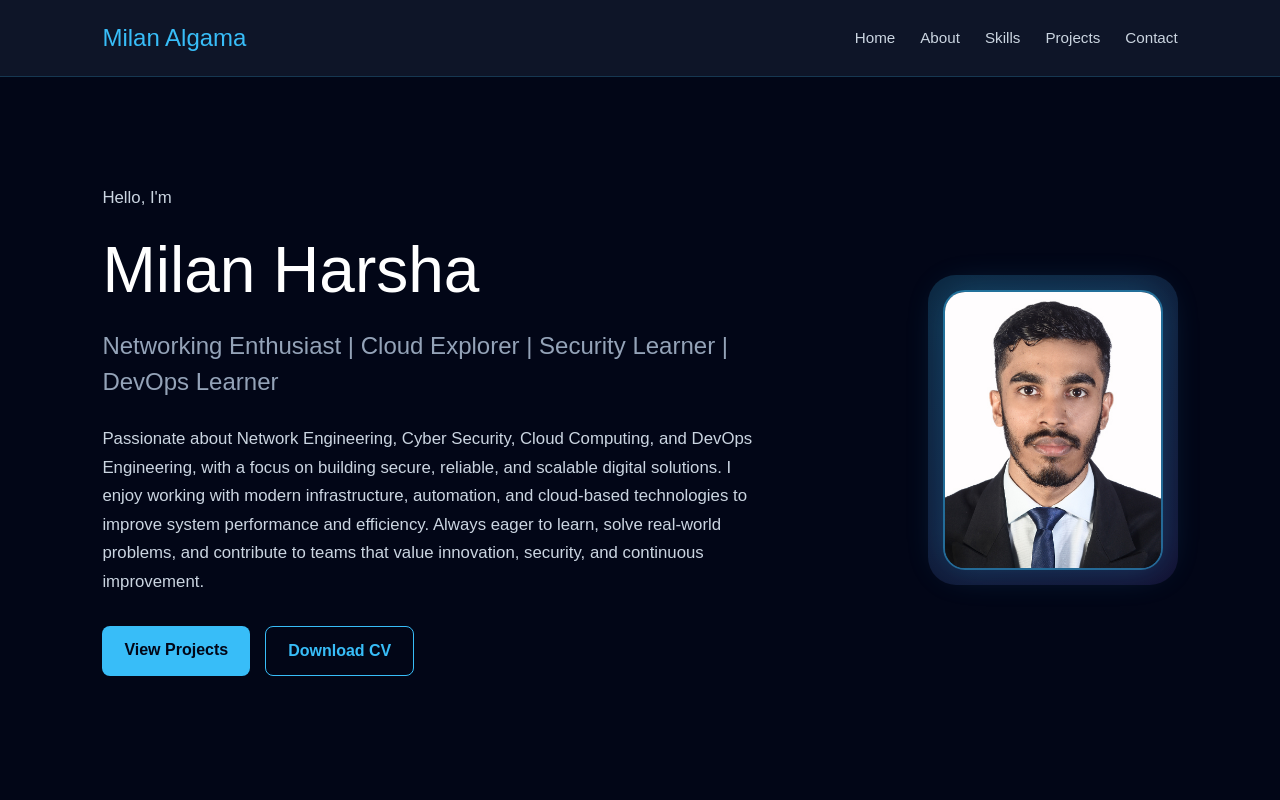
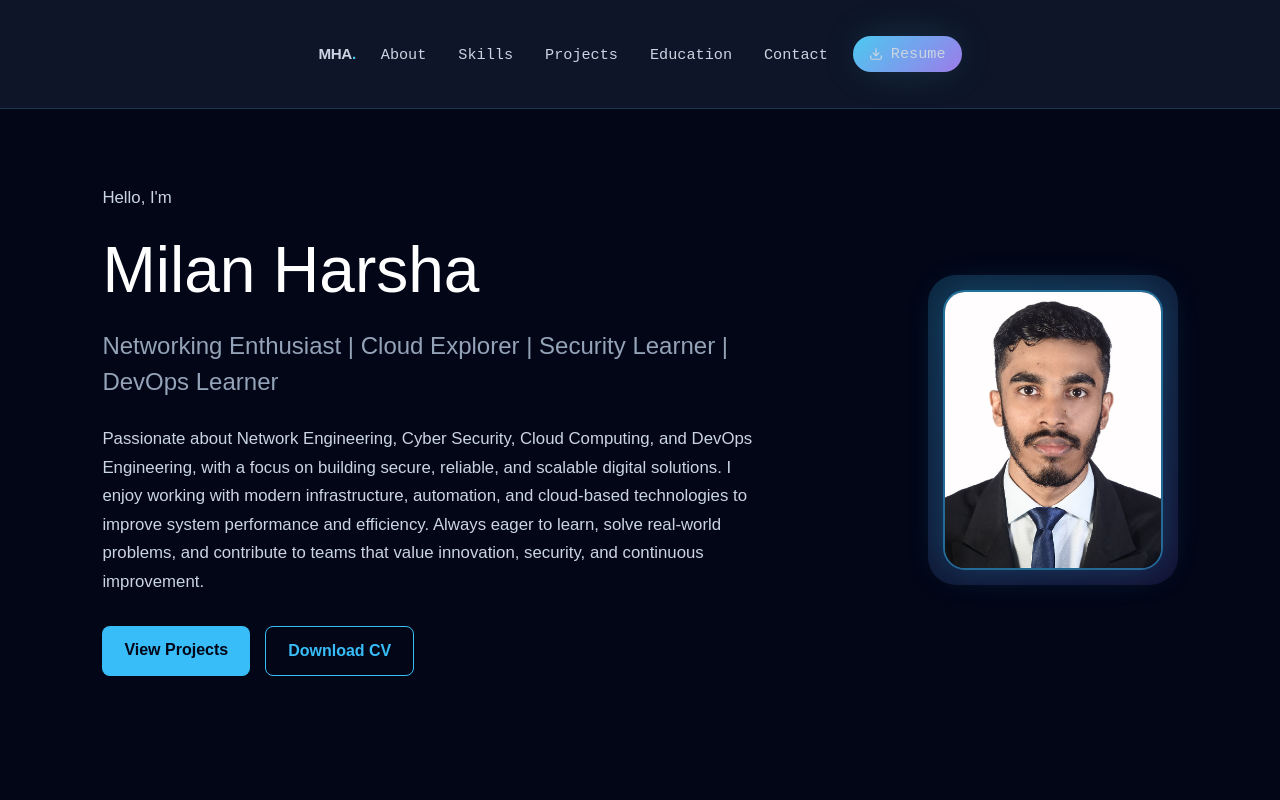
Before and after one commit to MilanAlgama/Portfolio, a React (Vite) app: page / in a window 1280 px wide. Shown: the top 800 px of the page. Built offline with nearby package versions, Linux system fonts and the light colour scheme.

Commit message:
Modify : Navbar.jsx

```diff
--- a/src/components/Navbar.jsx
+++ b/src/components/Navbar.jsx
@@ -1,17 +1,122 @@
-function Navbar() {
+import { useEffect, useState } from "react";
+import { motion, AnimatePresence } from "framer-motion";
+import { Menu, X, Download } from "lucide-react";
+import { profile } from "../data/profile";
+
+const links = [
+  { id: "about", label: "About" },
+  { id: "skills", label: "Skills" },
+  { id: "projects", label: "Projects" },
+  { id: "education", label: "Education" },
+  { id: "contact", label: "Contact" },
+];
+
+export default function Navbar() {
+  const [scrolled, setScrolled] = useState(false);
+  const [active, setActive] = useState("home");
+  const [open, setOpen] = useState(false);
+
+  useEffect(() => {
+    const onScroll = () => setScrolled(window.scrollY > 24);
+    window.addEventListener("scroll", onScroll);
+    return () => window.removeEventListener("scroll", onScroll);
+  }, []);
+
+  useEffect(() => {
+    const sections = ["home", ...links.map((l) => l.id)];
+    const observer = new IntersectionObserver(
+      (entries) => {
+        entries.forEach((entry) => {
+          if (entry.isIntersecting) setActive(entry.target.id);
+        });
+      },
+      { rootMargin: "-45% 0px -45% 0px" }
+    );
+    sections.forEach((id) => {
+      const el = document.getElementById(id);
+      if (el) observer.observe(el);
+    });
+    return () => observer.disconnect();
+  }, []);
+
   return (
-    <header className="navbar">
-      <h2 className="logo">Milan Algama</h2>
+    <header
+      className={`navbar ${scrolled ? "navbar-scrolled" : "navbar-clear"}`}
+    >
+      <nav className="navbar-inner">
+        <a
+          href="#home"
+          className="brand-link"
+        >
+          MHA<span className="brand-dot">.</span>
+        </a>
 
-      <nav>
-        <a href="#home">Home</a>
-        <a href="#about">About</a>
-        <a href="#skills">Skills</a>
-        <a href="#projects">Projects</a>
-        <a href="#contact">Contact</a>
+        <ul className="desktop-links">
+          {links.map((link) => (
+            <li key={link.id}>
+              <a
+                href={`#${link.id}`}
+                className={`nav-link ${active === link.id ? "nav-link-active" : "nav-link-muted"}`}
+              >
+                {link.label}
+              </a>
+            </li>
+          ))}
+        </ul>
+
+        <a
+          href={profile.resumeUrl}
+          download
+          className="resume-pill"
+        >
+          <Download size={14} />
+          Resume
+        </a>
+
+        <button
+          onClick={() => setOpen((o) => !o)}
+          className="menu-toggle"
+          aria-label="Toggle menu"
+        >
+          {open ? <X size={24} /> : <Menu size={24} />}
+        </button>
       </nav>
+
+      <AnimatePresence>
+        {open && (
+          <motion.div
+            initial={{ height: 0, opacity: 0 }}
+            animate={{ height: "auto", opacity: 1 }}
+            exit={{ height: 0, opacity: 0 }}
+            transition={{ duration: 0.3 }}
+            className="mobile-menu"
+          >
+            <ul className="mobile-menu-list">
+              {links.map((link) => (
+                <li key={link.id}>
+                  <a
+                    href={`#${link.id}`}
+                    onClick={() => setOpen(false)}
+                    className="mobile-nav-link"
+                  >
+                    {link.label}
+                  </a>
+                </li>
+              ))}
+              <li className="mobile-resume-space">
+                <a
+                  href={profile.resumeUrl}
+                  download
+                  className="mobile-resume-pill"
+                >
+                  <Download size={14} />
+                  Resume
+                </a>
+              </li>
+            </ul>
+          </motion.div>
+        )}
+      </AnimatePresence>
     </header>
   );
 }
-
-export default Navbar;
```
